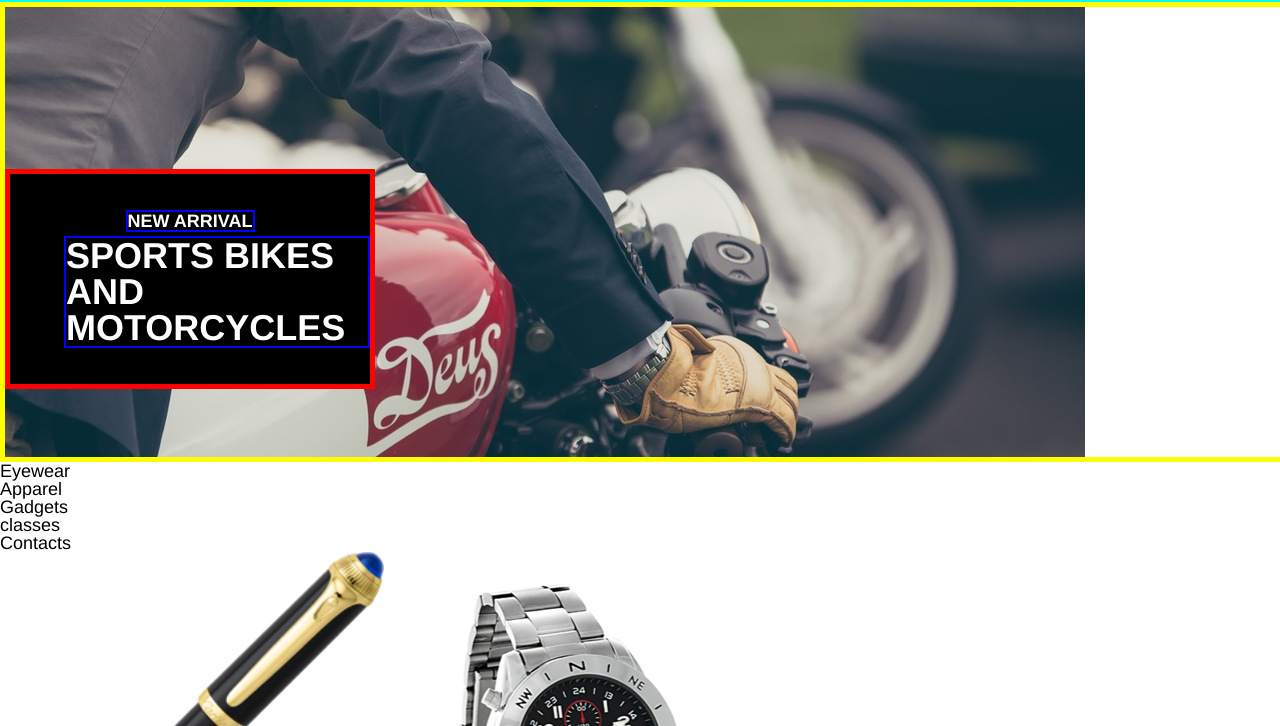
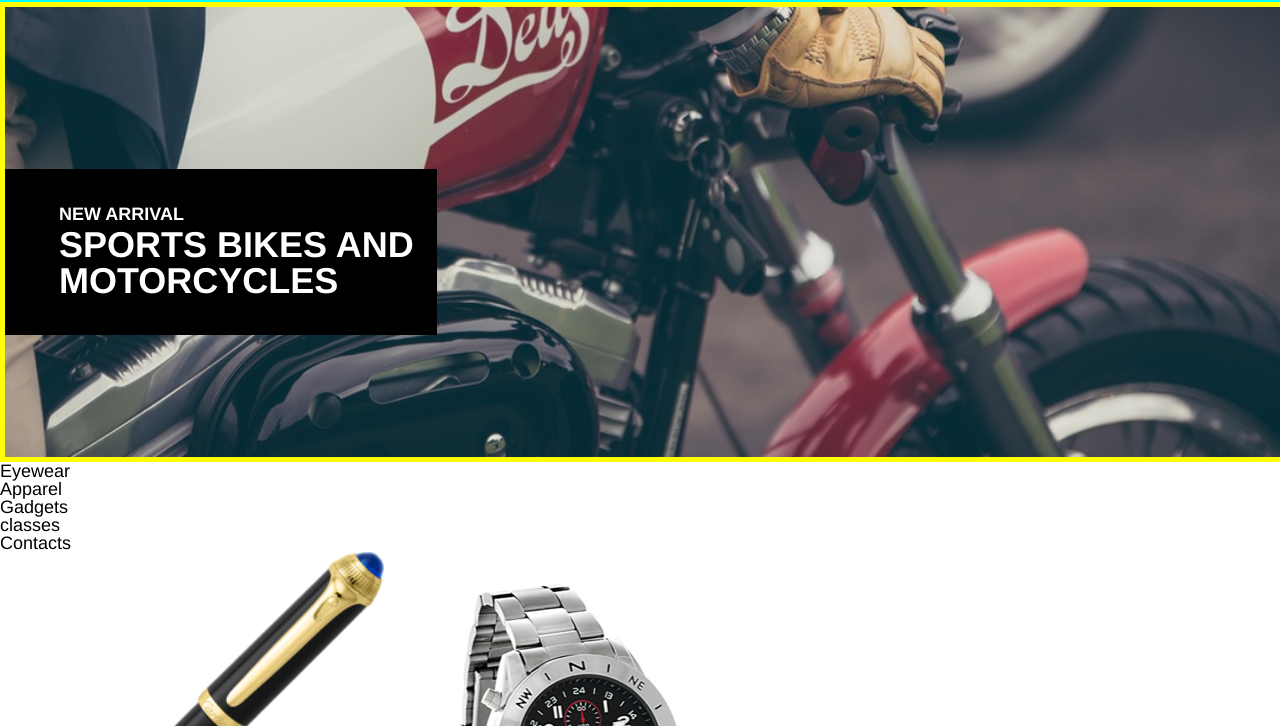
Before and after one commit to whoizaghst/Secret_Agent, a plain HTML site: page index.html in a window 1280 px wide. Shown: the part 54-780 px from the top of the page. Drawn offline with Linux system fonts and the light colour scheme.

Commit message:
part 0.2

```diff
--- a/index.html
+++ b/index.html
@@ -8,7 +8,7 @@
 <body>
   <!-- main  Container -->
 
-  <div class="container">
+  <!--<div class="container">-->
 
     <!-- Banner -->
 
@@ -57,8 +57,8 @@
       <h6>Copyright Secret Agent Supply Inc.</h6>
     </div>
 
-    <!-- End Main Container -->
-  </div>
+    <!-- End Main Container
+  </div> -->
   <!--  END  -->
 </body>
 </html>
--- a/resources/css/style.css
+++ b/resources/css/style.css
@@ -4,11 +4,8 @@ html{
   display: block;
 }
 
-.container{
-  display: block;
+/*Banner*/
 
-  justify-content: center;
-}
 .banner{
   border:5px solid cyan;
   background-color: black;
@@ -32,39 +29,38 @@ html{
   display: flex;
   align-items: center;
 }
+
+/* Top pic with the latest arrivals */
+
 .toping{
   border: 5px solid yellow;
   background-image: url('../../resources/Pictures/moto.jpeg');
   background-repeat: no-repeat;
   height: 25rem;
   width:100%;
+  background-size:cover;
+  background-position: bottom;
+
 }
 .text1{
-  margin-top: 9rem;
-  display: flex;
-  flex-direction: column;
-  border: 5px solid red;
-  background-color: black;
-  align-items: center;
-  color: white;
-  width: 20rem;
-  font-weight: bold;
-
+ background-color: black;
+ color: white;
+ text-align: left;
+ width: 24rem;
+ margin-top: 9rem;
+ display: flex;
+ flex-direction: column;
+ font-weight: bold;
 }
 .text1 h3{
-  border: 2px solid blue;
-  display: flex;
-  align-items: flex-start;
+  margin-left: 3rem;
   margin-top: 2rem;
-
   font-size: 1rem;
 }
-
-h2{
-  border: 2px solid blue;
+.text1 h2{
+  margin-top: 0.25rem;
+  margin-left: 3rem;
   font-size: 2rem;
-  margin-left: 3rem;
-  margin-top: 0.25rem;
-  display: flex;
   margin-bottom: 2rem;
 }
+/* MENU OPTIONS */
```
